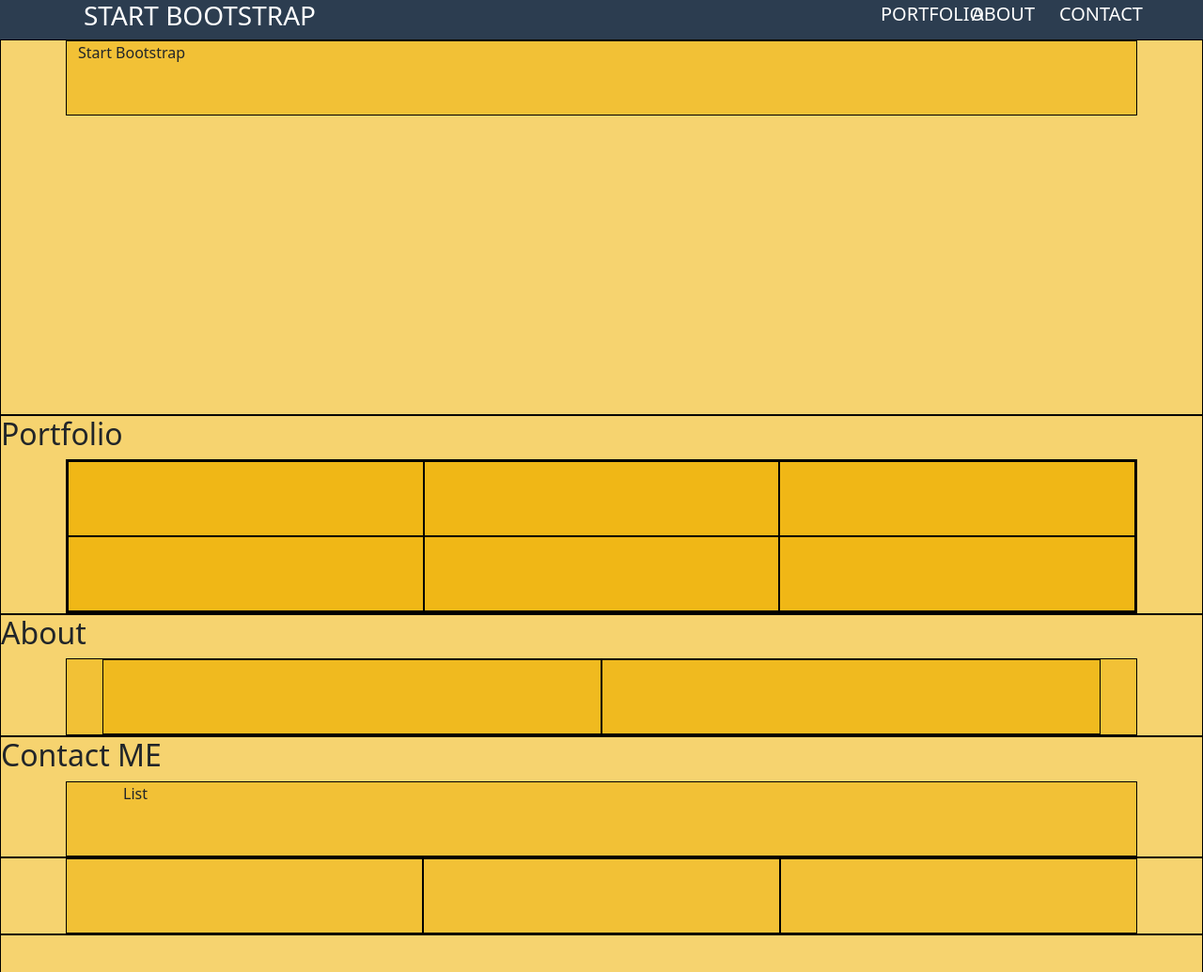
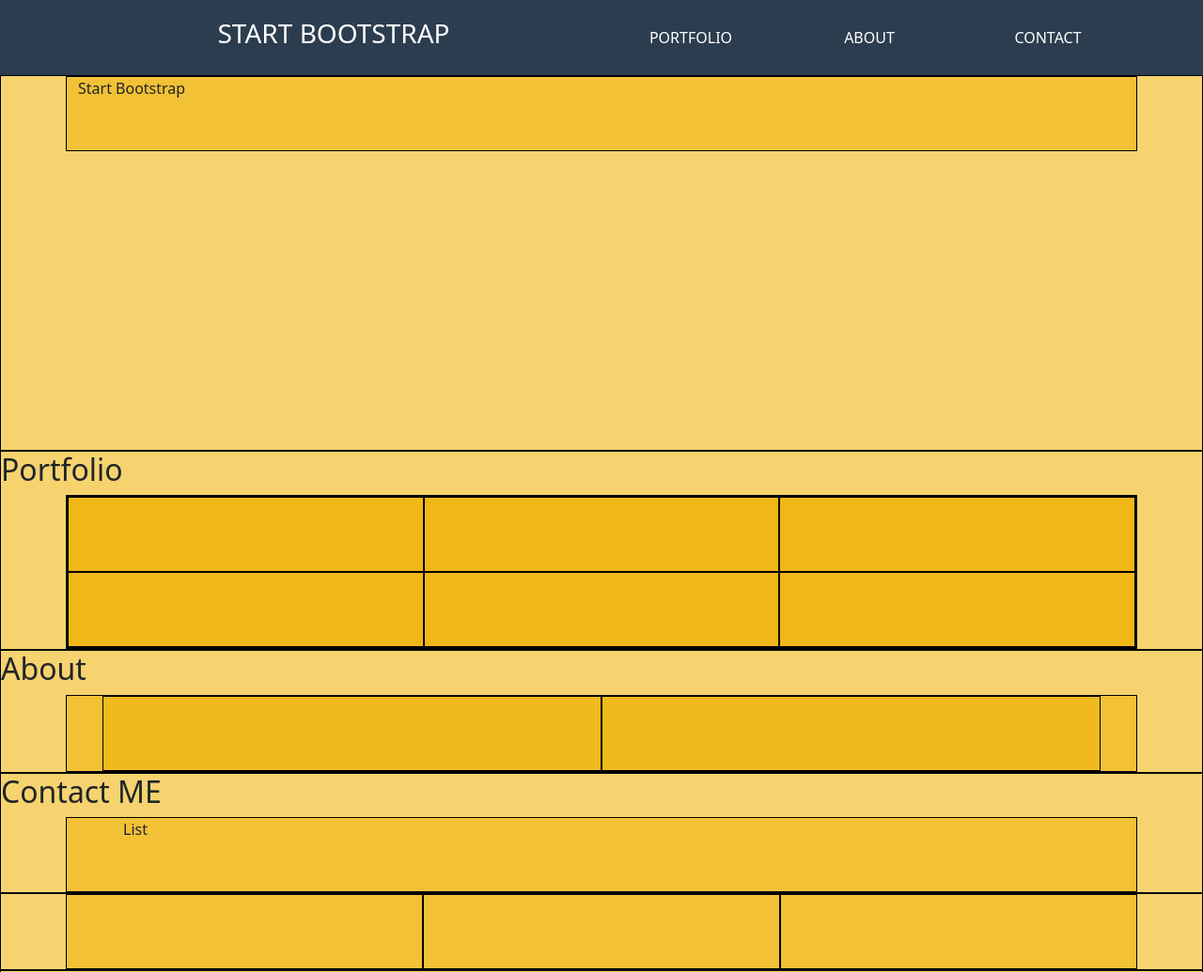
Before and after one commit to gabrieleggiusti/html-css-bootstrap-freelancer, a plain HTML site: page index.html in a window 1280 px wide. Shown: the top 1035 px of the page at 94% size. Drawn offline with nearby package versions, Linux system fonts and the light colour scheme.

Commit message:
header migliorato

```diff
--- a/index.html
+++ b/index.html
@@ -13,22 +13,17 @@
 <body>
 
 
-  <header class="gg-bg-header">
-    <div class="container ">
-      <div class="row">
-        <div class="col-3 text-center text-uppercase text-white h3 align-middle">
+  <header>
+    <nav class="container ">
+      <div class="row justify-content-between     align-items-center">
+        <div class="col-8 col-md-6 text-center text-uppercase text-white h3 align-middle">
           start bootstrap
         </div>
-        <div class="col-3  offset-6">
-          <div class="row row-cols-3">
-            <div class="col text-center text-uppercase text-white fs-5 align-middle">portfolio</div>
-            <div class="col text-center text-uppercase text-white fs-5 align-middle">about</div>
-            <div class="col text-center text-uppercase text-white fs-5 align-middle">contact</div>
-
-          </div>
-        </div>
-      </div>
-    </div>
+      <div class="col-2 text-end d-none d-md-block text-center text-uppercase text-white fs-6 "> portfolio </div>
+      <div class="col-2 text-end d-none d-md-block text-center text-uppercase text-white fs-6 "> about </div>
+      <div class="col-2 text-end d-none d-md-block text-center text-uppercase text-white fs-6 "> contact </div>
+      <div class="col-4 text-end d-md-none"> H </div>
+    </nav>
 
   </header>
 
--- a/style.css
+++ b/style.css
@@ -17,9 +17,18 @@
 }
 
 
+/* HEADER  */
 
-.gg-bg-header {
+header {
   background-color: #2C3D50;
+  height: 80px;
+}
+header nav {
+  height: 100%;
+}
+
+header nav .row{
+  height: 100%;
 }
 
 
@@ -34,3 +43,9 @@
 .contact .container{
   padding: 0 60px;
 }
+
+/* MAIN  */
+
+
+
+/* FOOTER  */
```
